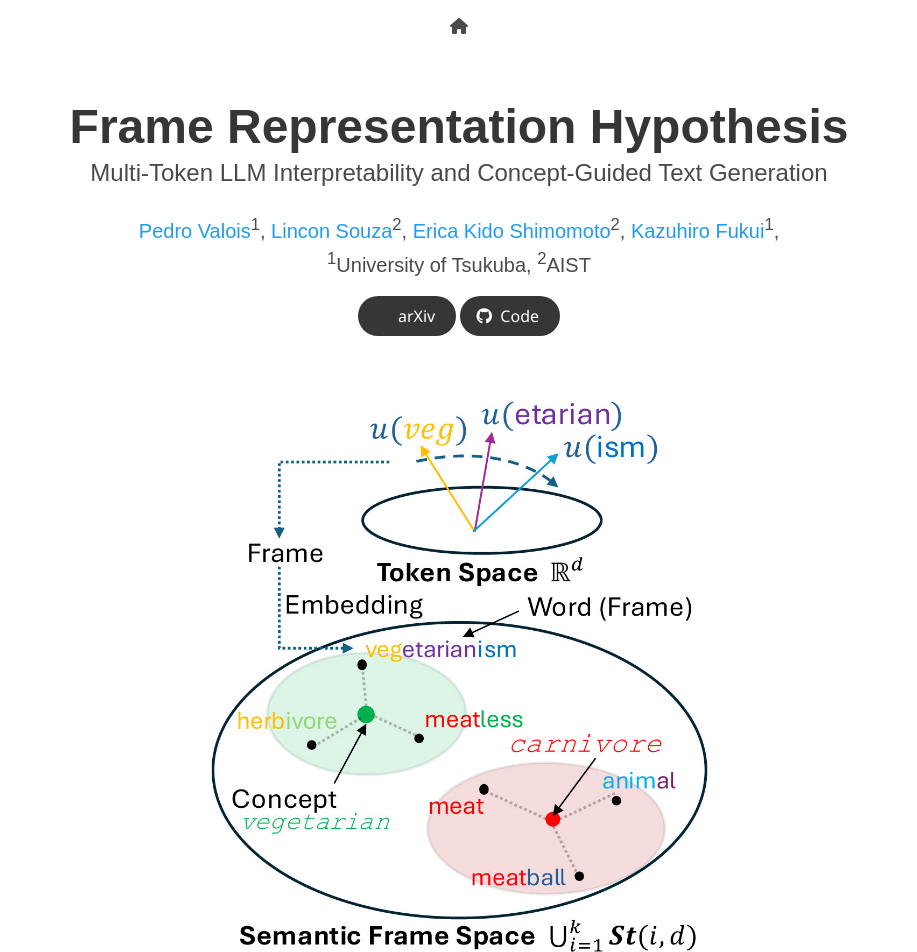
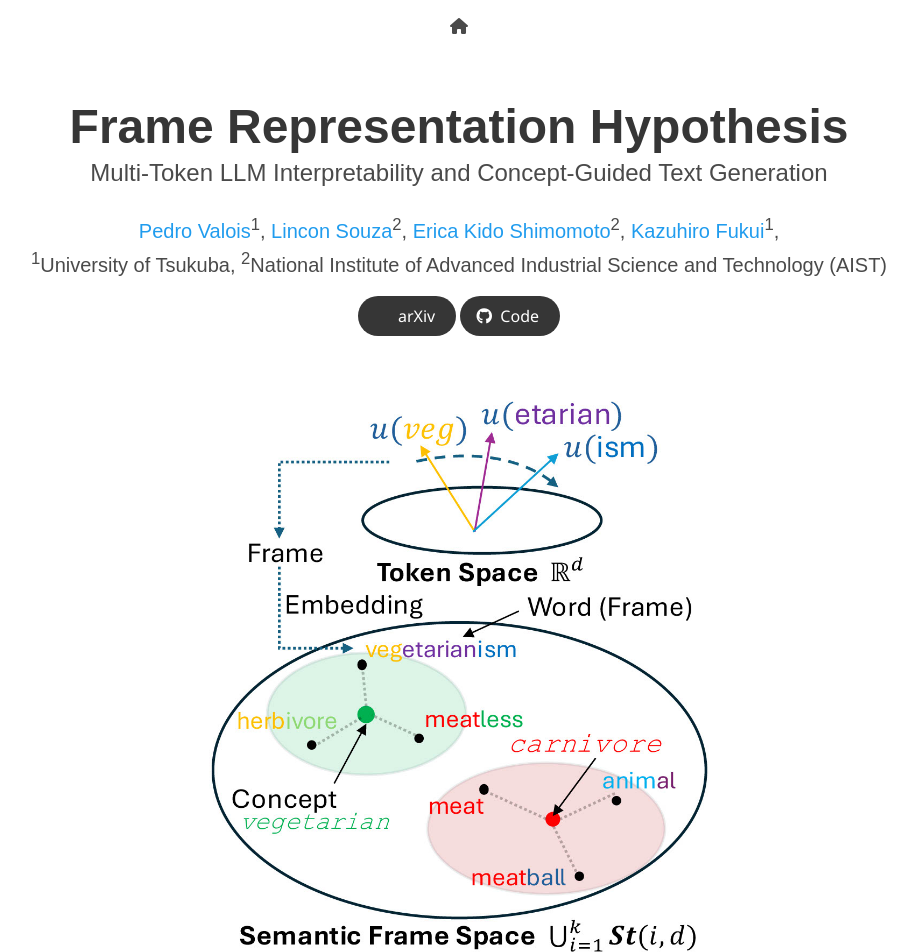
Before and after one commit to phvv-me/frame-representation-hypothesis, a plain HTML site: page index.html in a window 1280 px wide. Shown: the top 952 px of the page, without its empty margins (181-1098 px from the left). Drawn offline with nearby package versions, Linux system fonts and the light colour scheme; some icons are missing; a web font is replaced by a local one.

Commit message:
AIST name fixed

```diff
--- a/index.html
+++ b/index.html
@@ -88,7 +88,7 @@
 
           <div class="is-size-5 publication-authors">
             <span class="author-block"><sup>1</sup>University of Tsukuba,</span>
-            <span class="author-block"><sup>2</sup>AIST</span>
+            <span class="author-block"><sup>2</sup>National Institute of Advanced Industrial Science and Technology (AIST)</span>
           </div>
 
           <div class="column has-text-centered">
```
